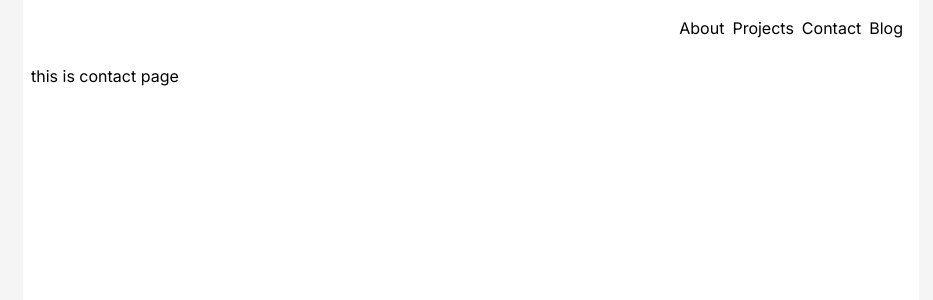
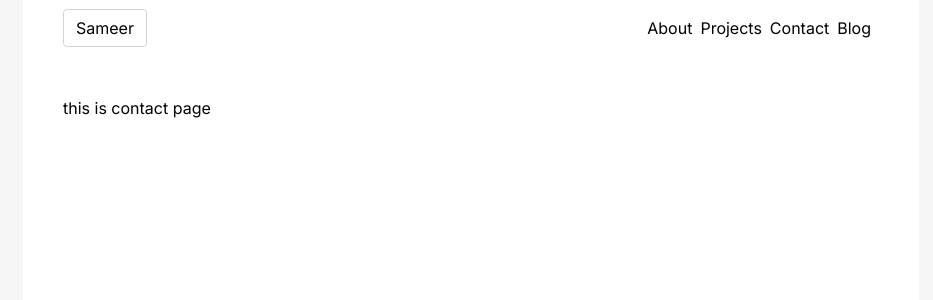
Before and after one commit to SAM129EER/portfolio, a Next.js app: page /contact in a window 1280 px wide. Shown: the top 300 px of the page, without its empty margins (169-1102 px from the left). Built offline with nearby package versions, Linux system fonts and the light colour scheme.

Commit message:
adjusted the page structure and improved the usability

```diff
--- a/src/app/about/page.tsx
+++ b/src/app/about/page.tsx
@@ -1,14 +1,3 @@
-import Container from "@/components/Container";
-import React from "react";
-
-const page = () => {
-  return (
-    <div>
-      <Container className="flex flex-col items-start p-2">
-        this is about page{" "}
-      </Container>
-    </div>
-  );
-};
-
-export default page;
+export default function AboutPage() {
+  return <p>this is about page</p>;
+}
--- a/src/app/blog/page.tsx
+++ b/src/app/blog/page.tsx
@@ -1,13 +1,3 @@
-import Container from '@/components/Container'
-import React from 'react'
-
-const page = () => {
-  return (
-    <div className='min-h-screen'>
-    <Container className='min-h-screen p-2 flex flex-col items-start'>this is blog page </Container>
-
-    </div>
-  )
+export default function BlogPage() {
+  return <p>this is blog page</p>;
 }
-
-export default page
--- a/src/app/contact/page.tsx
+++ b/src/app/contact/page.tsx
@@ -1,14 +1,3 @@
-import Container from "@/components/Container";
-import React from "react";
-
-const page = () => {
-  return (
-    <div className="min-h-screen">
-      <Container className="flex min-h-screen flex-col items-start p-2">
-        this is contact page{" "}
-      </Container>
-    </div>
-  );
-};
-
-export default page;
+export default function ContactPage() {
+  return <p>this is contact page</p>;
+}
--- a/src/app/layout.tsx
+++ b/src/app/layout.tsx
@@ -2,6 +2,7 @@ import type { Metadata } from "next";
 import { Inter } from "next/font/google";
 import "./globals.css";
 import Navbar from "@/components/Navbar";
+import Container from "@/components/Container";
 
 const inter = Inter({
   subsets: ["latin"],
@@ -17,8 +18,10 @@ export default function RootLayout({ children }: LayoutProps<"/">) {
   return (
     <html lang="en" className={`${inter.className} h-full antialiased`}>
       <body className="flex min-h-full flex-col bg-neutral-100 dark:bg-neutral-800">
-        <Navbar />
-        <main>{children}</main>
+        <Container className="flex min-h-full flex-col">
+          <Navbar />
+          <main className="flex-1 p-4 md:p-10">{children}</main>
+        </Container>
       </body>
     </html>
   );
--- a/src/app/page.tsx
+++ b/src/app/page.tsx
@@ -1,20 +1,14 @@
-import Container from "@/components/Container";
-
 export default function Home() {
   return (
     <>
-      {/* <div className="flex min-h-screen items-start justify-start"> */}
-        <Container className="min-h-screen p-4 md:p-10">
       <h1 className="text-primary text-2xl font-bold tracking-tight md:text-4xl">
         Hello, there!
       </h1>
 
       <p className="text-secondry max-w-lg pt-2 text-sm md:text-base">
-            I'm a software developer focused on building reliable, scalable web
+        I&apos;m a software developer focused on building reliable, scalable web
         applications and solving real-world problems.
       </p>
-        </Container>
-      {/* </div> */}
     </>
   );
 }
--- a/src/app/projects/page.tsx
+++ b/src/app/projects/page.tsx
@@ -1,14 +1,3 @@
-import Container from "@/components/Container";
-import React from "react";
-
-const page = () => {
-  return (
-    <div className="min-h-screen">
-      <Container className="flex min-h-screen flex-col items-start p-2">
-        this is project page{" "}
-      </Container>
-    </div>
-  );
-};
-
-export default page;
+export default function ProjectsPage() {
+  return <p>this is project page</p>;
+}
--- a/src/components/Container.tsx
+++ b/src/components/Container.tsx
@@ -1,5 +1,6 @@
 import React from "react";
 import { cn } from "@/lib/utils";
+
 const Container = ({
   children,
   className,
@@ -10,7 +11,7 @@ const Container = ({
   return (
     <div
       className={cn(
-        "mx-auto w-full max-w-4xl bg-white dark:bg-neutral-900",
+        "mx-auto w-full max-w-4xl flex-1 bg-white dark:bg-neutral-900",
         className,
       )}
     >
--- a/src/components/Navbar.tsx
+++ b/src/components/Navbar.tsx
@@ -1,44 +1,26 @@
-import React from "react";
-import Container from "./Container";
-import Image from "next/image";
 import Link from "next/link";
+
+const navItems = [
+  { id: 1, title: "About", href: "/about" },
+  { id: 2, title: "Projects", href: "/projects" },
+  { id: 3, title: "Contact", href: "/contact" },
+  { id: 4, title: "Blog", href: "/blog" },
+];
+
 const Navbar = () => {
-  const navItems = [
-    {
-      id: 1,
-      title: "About",
-      href: "/about",
-    },
-    {
-      id: 2,
-      title: "Projects",
-      href: "/projects",
-    },
-    {
-      id: 3,
-      title: "Contact",
-      href: "/contact",
-    },
-    {
-      id: 4,
-      title: "Blog",
-      href: "/blog",
-    },
-  ];
   return (
-    <Container>
-      <nav className="flex items-center justify-end p-2">
+    <nav className="flex items-center justify-between px-10 py-2">
+      <div className="items-center rounded border border-neutral-300 px-3 py-1.5">
+        <Link href={"/"}>Sameer</Link>
+      </div>
       <div className="flex items-center gap-2 p-2">
-          {navItems.map((item) => {
-            return (
+        {navItems.map((item) => (
           <Link key={item.id} href={item.href}>
             {item.title}
           </Link>
-            );
-          })}
+        ))}
       </div>
     </nav>
-    </Container>
   );
 };
 
```
Lines whose indentation alone changed are shown as unchanged.
